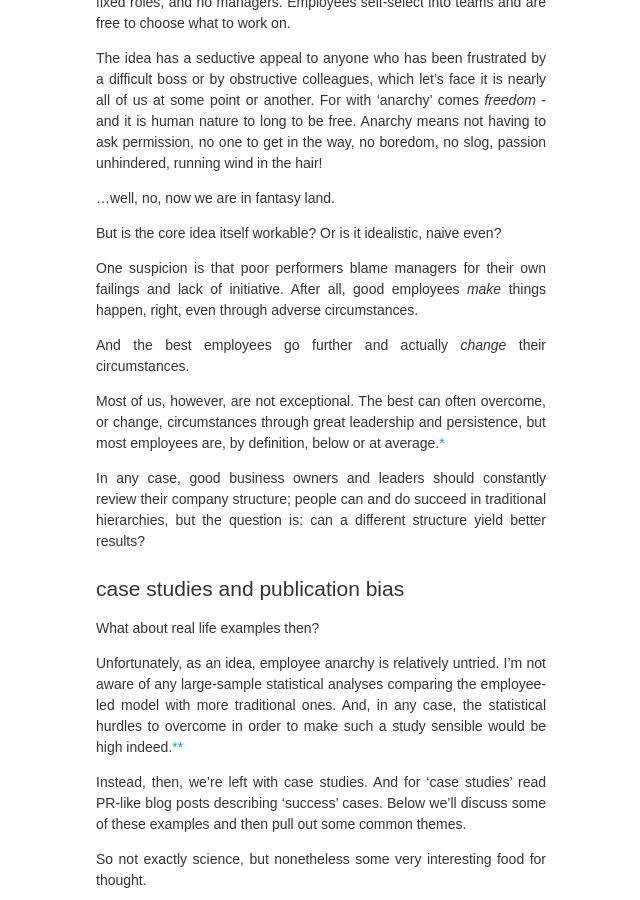
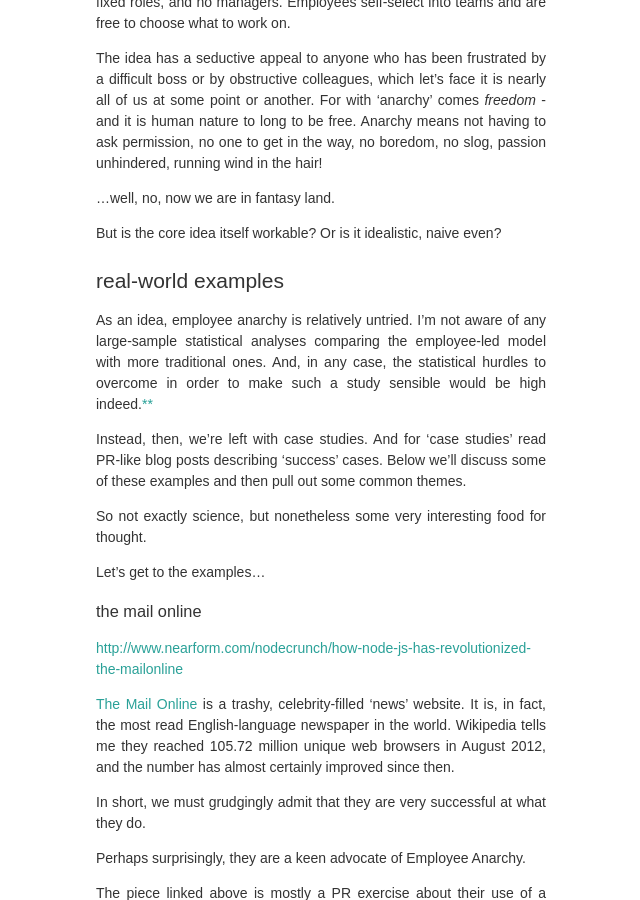
Before and after one commit to nicl/nicl.github.com, a Jekyll site: the page built from _posts/2013-12-28-on-employee-anarchy.md, in a window 1280 px wide and 900 px high, scrolled down 404 px. Shown: the whole window, without its empty margins (319-959 px from the left). Built offline with Jekyll 4.4.1, drawn with Linux system fonts in a browser that asks for light colours; some of the changed text lies outside the part shown.

Commit message:
Remove fluff

```diff
--- a/_posts/2013-12-28-on-employee-anarchy.md
+++ b/_posts/2013-12-28-on-employee-anarchy.md
@@ -25,29 +25,12 @@ the way, no boredom, no slog, passion unhindered, running wind in the hair!
 
 But is the core idea itself workable? Or is it idealistic, naive even?
 
-One suspicion is that poor performers blame managers for their own failings and
-lack of initiative. After all, good employees *make* things happen, right, even
-through adverse circumstances.
+## Real-world examples
 
-And the best employees go further and actually *change* their circumstances.
-
-Most of us, however, are not exceptional. The best can often overcome, or
-change, circumstances through great leadership and persistence, but most
-employees are, by definition, below or at average.<a
-href="#average-is-average">\*</a>
-
-In any case, good business owners and leaders should constantly review their
-company structure; people can and do succeed in traditional hierarchies, but the
-question is: can a different structure yield better results?
-
-## Case studies and publication bias
-
-What about real life examples then?
-
-Unfortunately, as an idea, employee anarchy is relatively untried. I'm not aware
-of any large-sample statistical analyses comparing the employee-led model with
-more traditional ones. And, in any case, the statistical hurdles to overcome in
-order to make such a study sensible would be high indeed.<a
+As an idea, employee anarchy is relatively untried. I'm not aware of any
+large-sample statistical analyses comparing the employee-led model with more
+traditional ones. And, in any case, the statistical hurdles to overcome in order
+to make such a study sensible would be high indeed.<a
 href="#bad-statistics">\*\*</a>
 
 Instead, then, we're left with case studies. And for 'case studies' read PR-like
```
Also changed, not shown: other parts of _posts/2013-12-28-on-employee-anarchy.md (+3 -3 lines).
